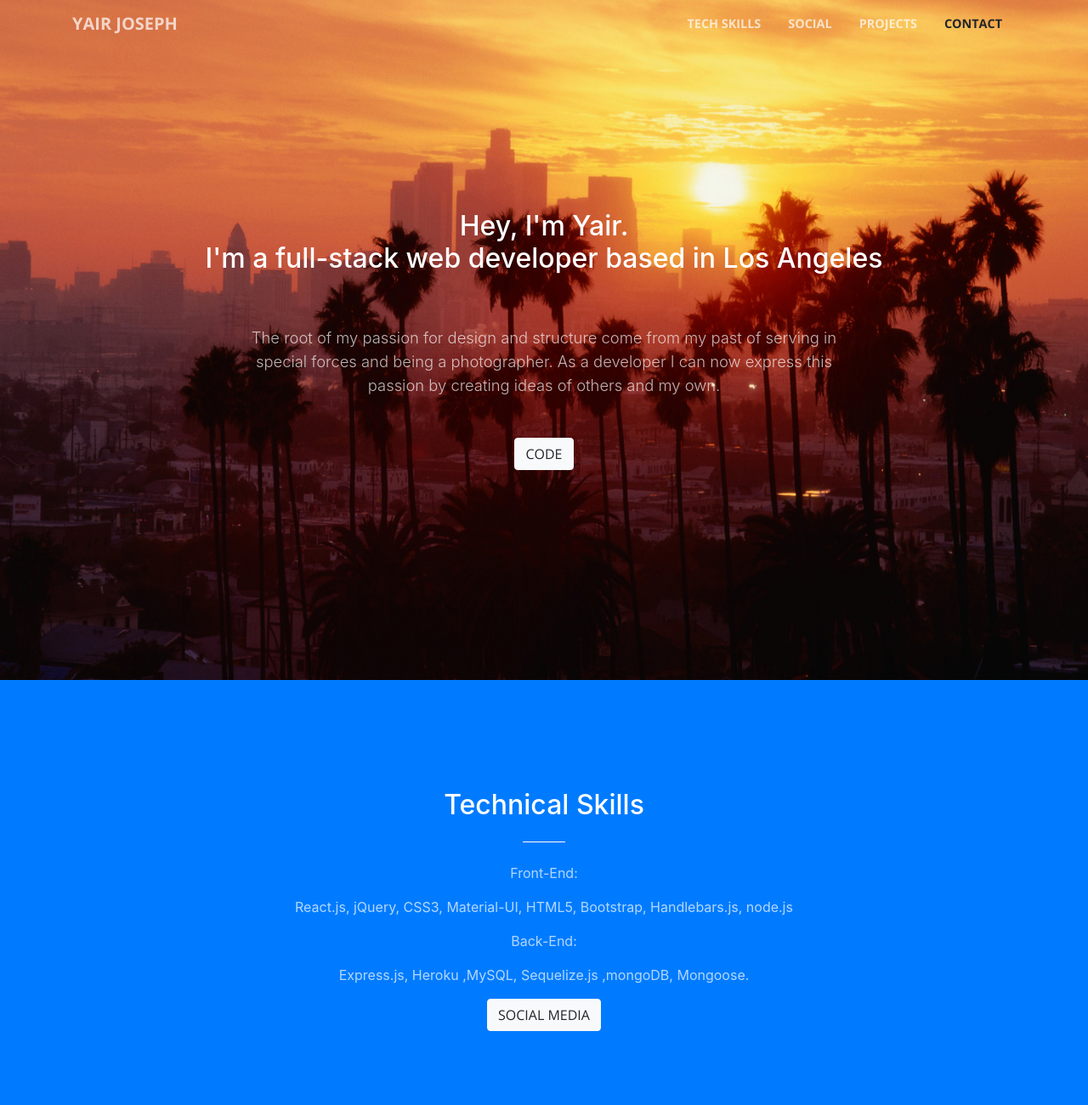
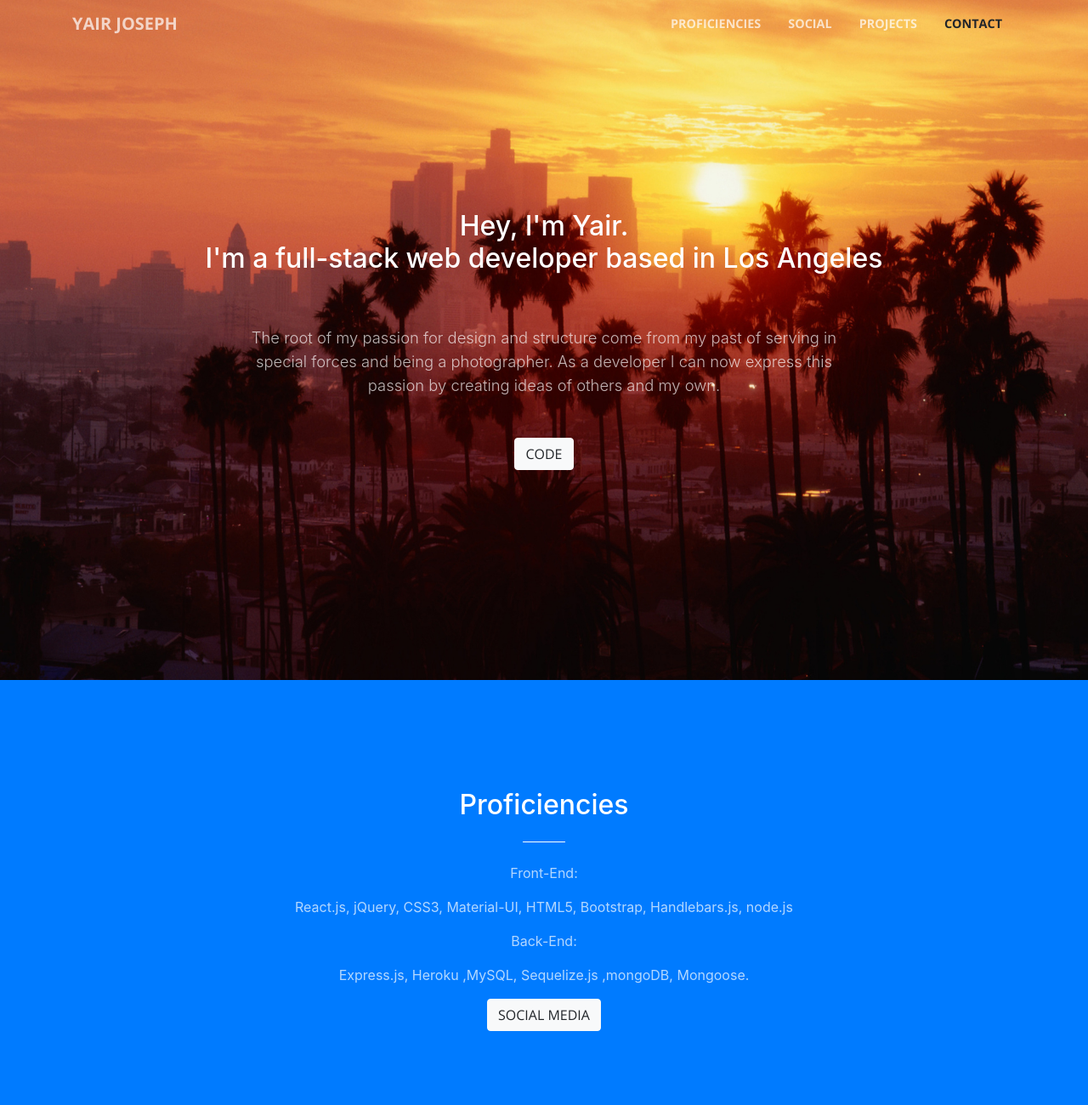
Before and after one commit to yairjoseph/portfolio, a website with bundled scripts: page index.html in a window 1280 px wide. Shown: the top 1300 px of the page at 85% size. Built offline with nearby package versions, Linux system fonts and the light colour scheme.

Commit message:
Update index.html

```diff
--- a/index.html
+++ b/index.html
@@ -42,7 +42,7 @@
       <div class="collapse navbar-collapse" id="navbarResponsive">
         <ul class="navbar-nav ml-auto">
           <li class="nav-item">
-            <a class="nav-link js-scroll-trigger" href="#about">Tech Skills</a>
+            <a class="nav-link js-scroll-trigger" href="#about">Proficiencies</a>
           </li>
           <li class="nav-item">
             <a class="nav-link js-scroll-trigger" href="#services">Social</a>
@@ -85,7 +85,7 @@
     <div class="container">
       <div class="row">
         <div class="col-lg-8 mx-auto text-center">
-          <h2 class="section-heading text-white">Technical Skills</h2>
+          <h2 class="section-heading text-white">Proficiencies</h2>
           <hr class="light my-4">
           <span class="text-faded mb-4">
             <p>Front-End: <p>React.js, jQuery, CSS3, Material-UI, HTML5, Bootstrap, Handlebars.js, node.js </p>
```
